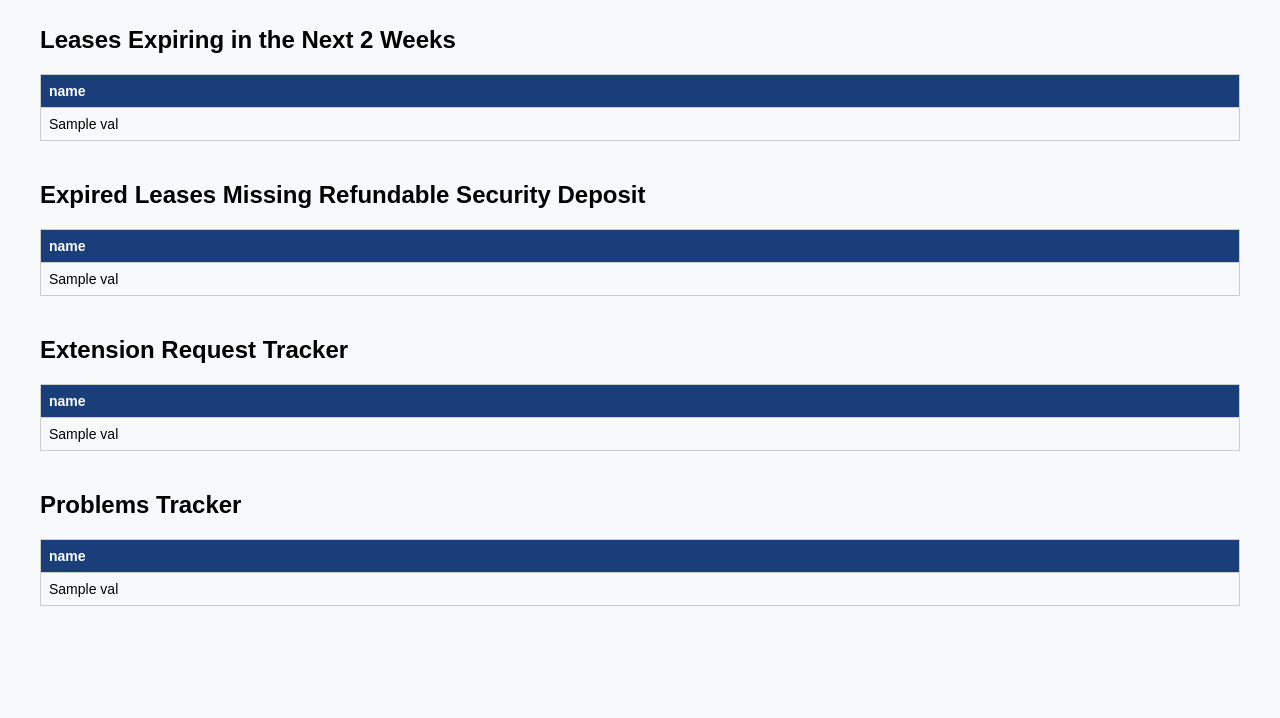
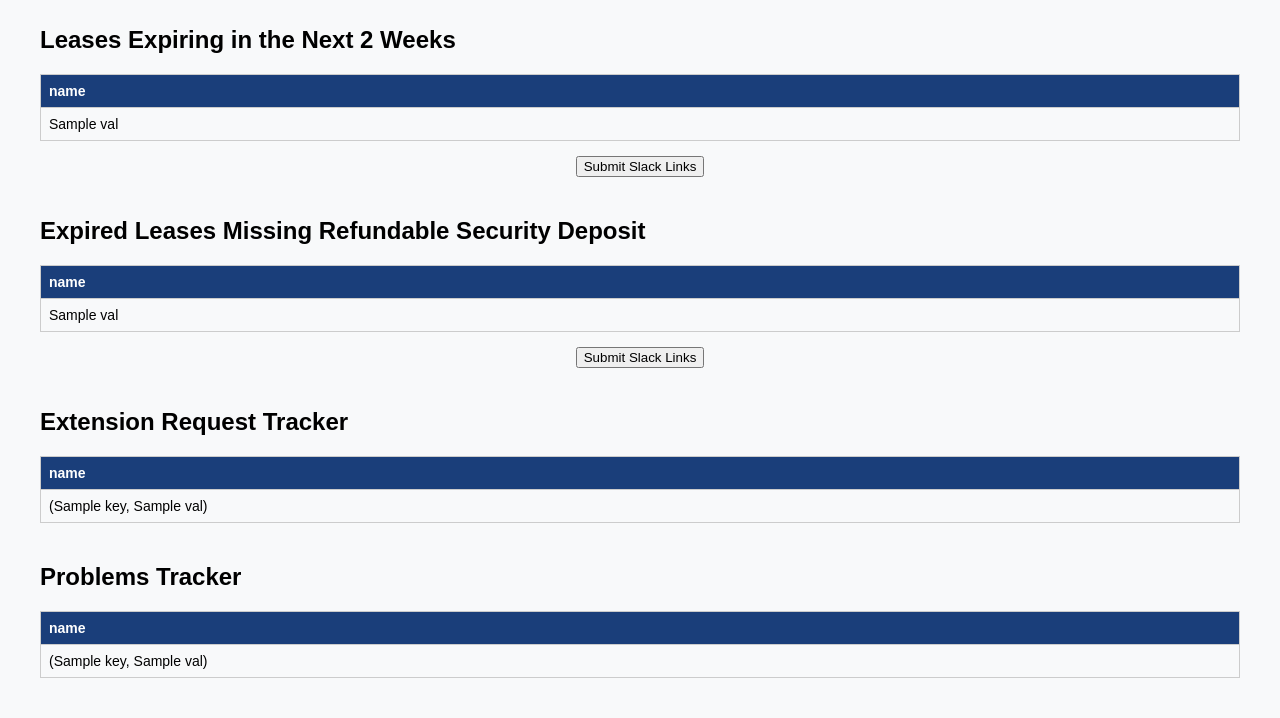
Before and after one commit to pphousing/paradise_point_housing_dashboard_vas, a Flask app: template templates/index.html in a window 1280 px wide. Shown: the part 239-957 px from the top of the page. Before the commit the page ends 845 px from the top, so only its background shows below. Run offline with Flask 3, Linux system fonts and the light colour scheme; the template is opened without the code that fills it: most values are stand-ins (such as "Sample title", 1, 10 or a date in 2020).

Commit message:
Add files via upload

```diff
--- a/templates/index.html
+++ b/templates/index.html
@@ -113,45 +113,85 @@
 
 
 
+<form method="POST" action="/update_slack_links">
     <h2 style="text-align:left;">Leases Expiring in the Next 2 Weeks</h2>
+
+    {% if expiring_soon %}
     <table class="data-table">
         <thead>
             <tr>
                 {% for col in expiring_soon[0].keys() %}
+                    {% if col != "_sheet_row" %}
                         <th>{{ col }}</th>
+                    {% endif %}
                 {% endfor %}
             </tr>
         </thead>
         <tbody>
             {% for row in expiring_soon %}
                 <tr>
-                {% for val in row.values() %}
+                    {% for key, val in row.items() %}
+                        {% if key != "_sheet_row" %}
+                            {% if key == "Slack Link" %}
+                                <td>
+                                    <input type="hidden" name="sheet_row" value="{{ row['_sheet_row'] }}">
+                                    <input type="text" name="slack_link" value="{{ val }}" style="width: 250px;">
+                                </td>
+                            {% else %}
                                 <td>{{ val }}</td>
+                            {% endif %}
+                        {% endif %}
                     {% endfor %}
                 </tr>
             {% endfor %}
         </tbody>
     </table>
 
+    <button type="submit" style="margin-top: 15px;">Submit Slack Links</button>
+    {% else %}
+        <p>No leases expiring soon.</p>
+    {% endif %}
+</form>
+
+<form method="POST" action="/update_slack_links">
     <h2 style="text-align:left; margin-top: 40px;">Expired Leases Missing Refundable Security Deposit</h2>
+
+    {% if pending_rsd %}
     <table class="data-table">
         <thead>
             <tr>
                 {% for col in pending_rsd[0].keys() %}
+                    {% if col != "_sheet_row" %}
                         <th>{{ col }}</th>
+                    {% endif %}
                 {% endfor %}
             </tr>
         </thead>
         <tbody>
             {% for row in pending_rsd %}
                 <tr>
-                {% for val in row.values() %}
+                    {% for key, val in row.items() %}
+                        {% if key != "_sheet_row" %}
+                            {% if key == "Slack Link" %}
+                                <td>
+                                    <input type="hidden" name="sheet_row" value="{{ row['_sheet_row'] }}">
+                                    <input type="text" name="slack_link" value="{{ val }}" style="width: 250px;">
+                                </td>
+                            {% else %}
                                 <td>{{ val }}</td>
+                            {% endif %}
+                        {% endif %}
                     {% endfor %}
                 </tr>
             {% endfor %}
         </tbody>
     </table>
+
+    <button type="submit" style="margin-top: 15px;">Submit Slack Links</button>
+    {% else %}
+        <p>No pending RSD items.</p>
+    {% endif %}
+</form>
 
 <h2 style="text-align:left; margin-top: 40px;">Extension Request Tracker</h2>
 <table class="data-table">
```
Lines whose indentation alone changed are shown as unchanged.
